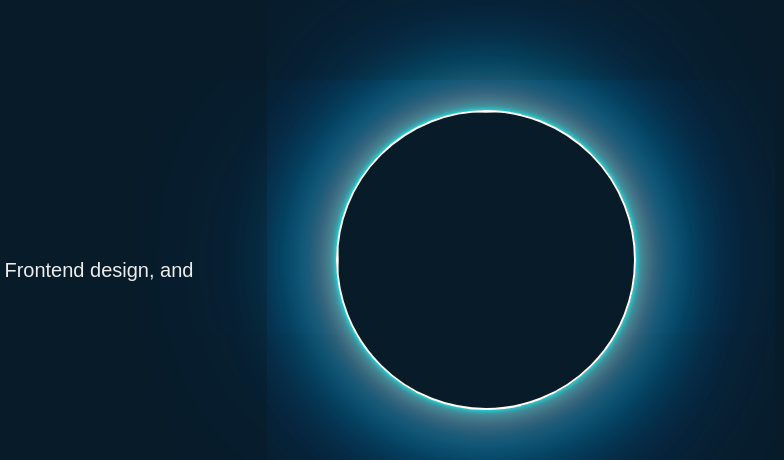
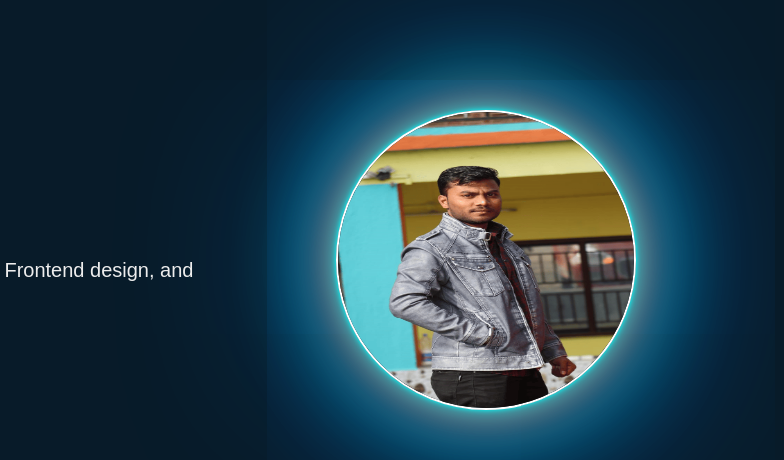
Before and after one commit to KunalTajane2001/Portfolio, a plain HTML site: page index.html in a window 1280 px wide. Shown: the part 175-635 px from the top of the page, 496-1280 px from the left. Drawn offline with nearby package versions, Linux system fonts and the light colour scheme.

Commit message:
Update index.html

```diff
--- a/index.html
+++ b/index.html
@@ -43,7 +43,7 @@
             <a href="#" class="btn-box">More About Me</a>
         </div>
         <div>
-            <img class="img" src="./Image/k.png">
+            <img class="img" src="./k.png">
         </div>
     </section>
 
```
